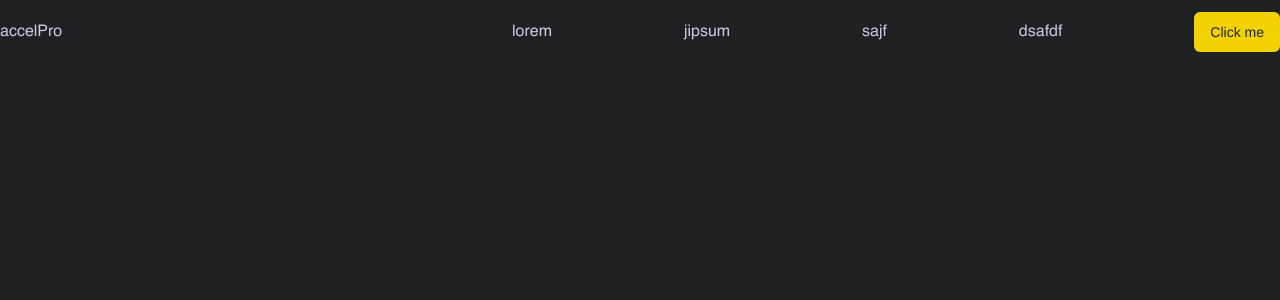
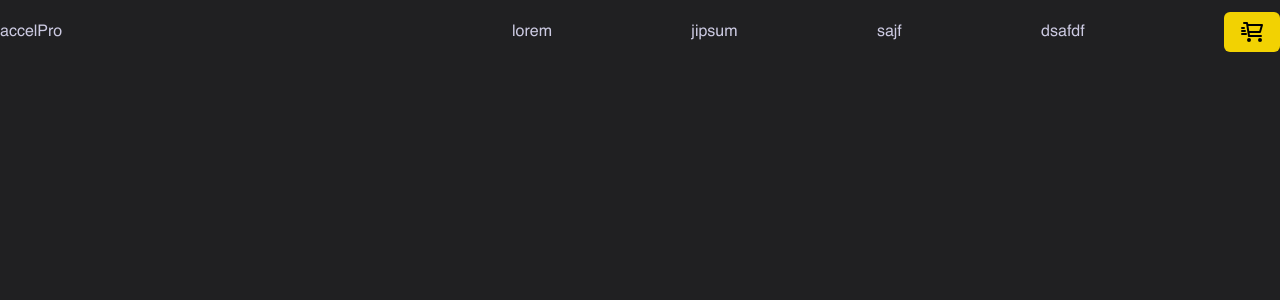
Before and after one commit to coder7475/sports-frontend, a React (Vite) app: page / in a window 1280 px wide. Shown: the top 300 px of the page. Built offline with nearby package versions, Linux system fonts and the light colour scheme.

Commit message:
feat: setup a cart button

```diff
--- a/src/App.tsx
+++ b/src/App.tsx
@@ -11,7 +11,23 @@ const App = () => {
             <li>jipsum</li>
             <li>sajf</li>
             <li>dsafdf</li>
-            <Button>Click me</Button>
+            <Button>
+              <svg
+                width="24px"
+                height="24px"
+                viewBox="0 0 24 24"
+                fill="none"
+                xmlns="http://www.w3.org/2000/svg"
+              >
+                <path
+                  d="M7.2998 5H22L20 12H8.37675M21 16H9L7 3H4M4 8H2M5 11H2M6 14H2M10 20C10 20.5523 9.55228 21 9 21C8.44772 21 8 20.5523 8 20C8 19.4477 8.44772 19 9 19C9.55228 19 10 19.4477 10 20ZM21 20C21 20.5523 20.5523 21 20 21C19.4477 21 19 20.5523 19 20C19 19.4477 19.4477 19 20 19C20.5523 19 21 19.4477 21 20Z"
+                  stroke="#000000"
+                  strokeWidth="2"
+                  strokeLinecap="round"
+                  strokeLinejoin="round"
+                />
+              </svg>
+            </Button>
           </ul>
         </nav>
       </section>
```
